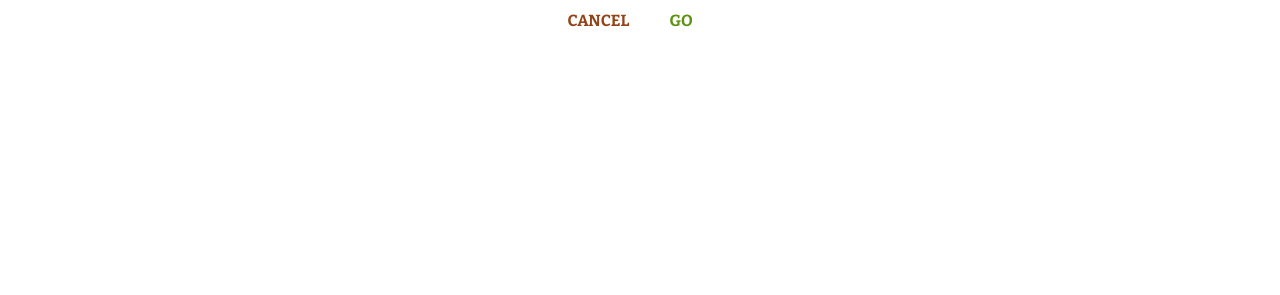
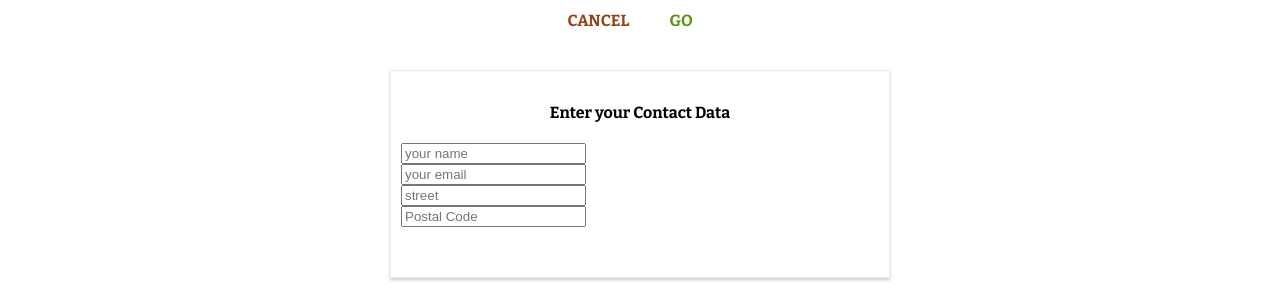
Before and after one commit to ricardoasilva92/PizzaApp, a React (Create React App) app: page /checkout in a window 1280 px wide. Both pictures are taken after a click on the button "GO". Shown: the part 569-864 px from the top of the page. Before the commit the page ends 800 px from the top, so only its background shows below. Built offline with nearby package versions, Linux system fonts and the light colour scheme.

Commit message:
make contact-data component appear when confirm checkout

```diff
--- a/src/containers/Checkout/Checkout.js
+++ b/src/containers/Checkout/Checkout.js
@@ -1,5 +1,7 @@
 import React, { Component } from "react";
 import CheckoutSummary from "../../components/Order/CheckoutSummary/CheckoutSummary";
+import { Route } from "react-router-dom";
+import ContactData from "./ContactData/ContactData";
 
 class Checkout extends Component {
 	state = {
@@ -36,6 +38,10 @@
 					checkoutCancelled={this.checkoutCancelledHandler}
 					checkoutConfirmed={this.checkoutConfirmedHandler}
 				/>
+				<Route
+					path={this.props.match.path + "/contact-data"}
+					component={ContactData}
+				/>
 			</div>
 		);
 	}
--- /dev/null
+++ b/src/containers/Checkout/ContactData/ContactData.js
@@ -0,0 +1,31 @@
+import React, {Component} from 'react';
+import Button from '../../../components/UI/Button/Button'
+import styles from './ContactData.module.css'
+
+class ContactData extends Component {
+	state = {
+		name: '',
+		email: '',
+		address: {
+			street: '',
+			postalCode: ''
+		}
+	}
+
+	render () {
+		return (
+			<div className={styles.ContactData}>
+				<h4> Enter your Contact Data</h4>
+				<form>
+					<input className={styles.Input} type="text" name="name" placeholder="your name" />
+					<input className={styles.Input} type="email" name="email" placeholder="your email" />
+					<input className={styles.Input} type="text" name="street" placeholder="street" />
+					<input className={styles.Input} type="text" name="postal" placeholder="Postal Code" />
+					<Button btnType="Success"></Button>
+				</form>
+			</div>
+		)
+	}
+}
+
+export default ContactData;
--- /dev/null
+++ b/src/containers/Checkout/ContactData/ContactData.module.css
@@ -0,0 +1,19 @@
+.ContactData {
+	margin: 20px auto;
+	width: 80%;
+	text-align:center;
+	box-shadow: 0 2px 3px #ccc;
+	border: 1px solid #eee;
+	padding: 10px;
+	box-sizing: border-box;
+}
+
+.Input {
+	display: block;
+}
+
+@media (min-width: 600px) {
+	.ContactData {
+		width: 500px;
+	}
+}
```
